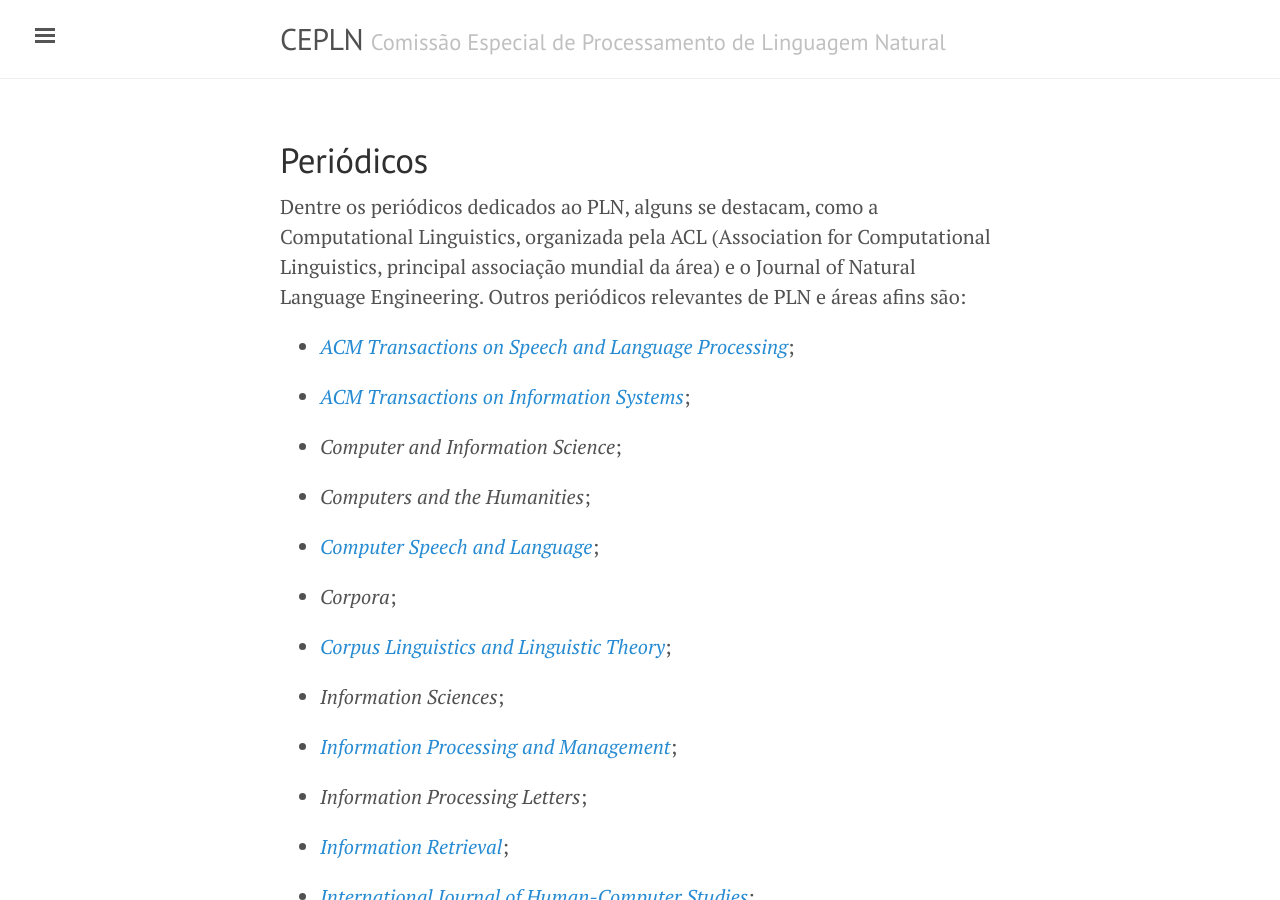
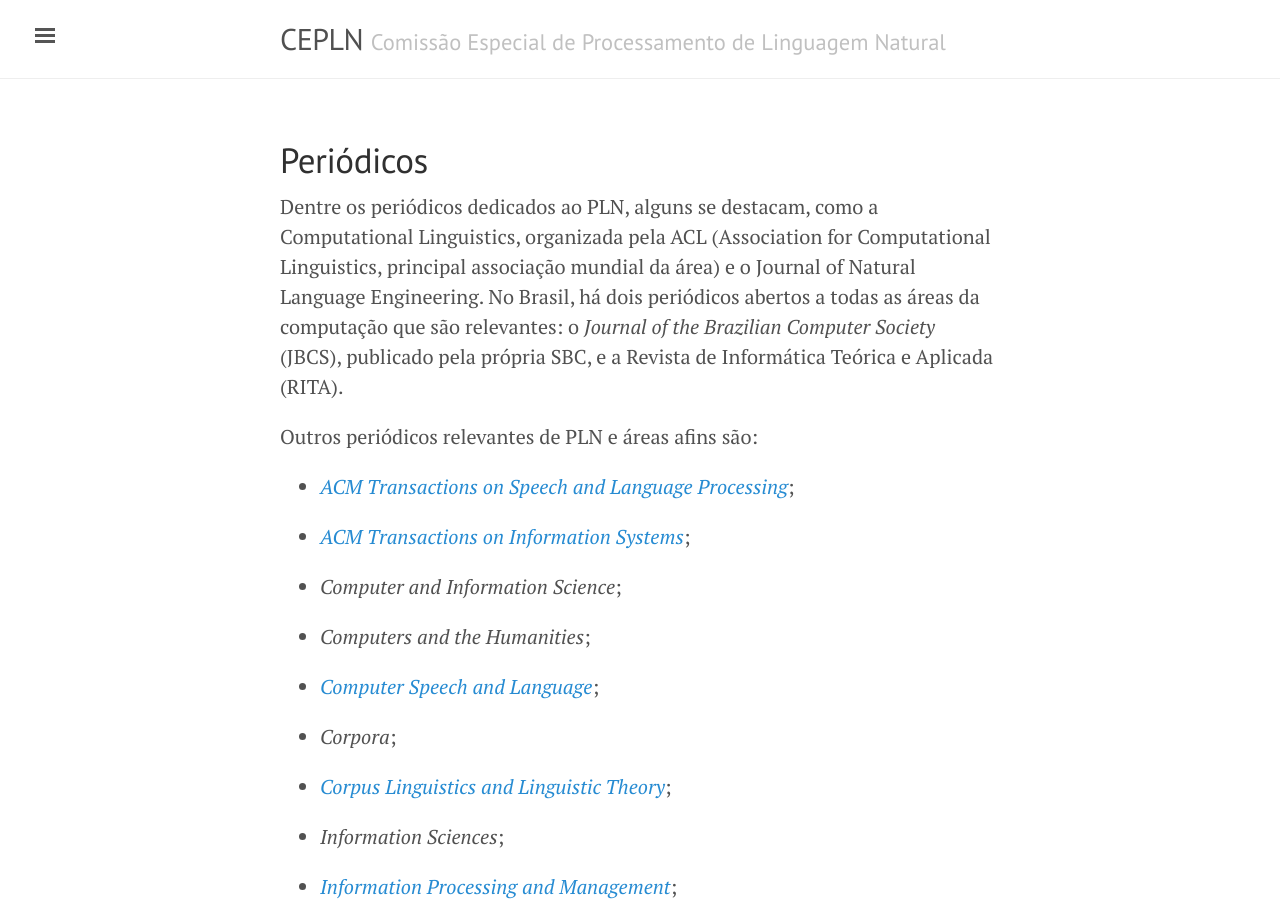
Before and after one commit to CEPLN/website, a Jekyll site: the page built from periodicos.md, in a window 1280 px wide and 900 px high. Built offline with Jekyll 4.4.1, drawn with Linux system fonts in a browser that asks for light colours; some of the changed text lies outside the part shown.

Commit message:
Update periodicos.md

```diff
--- a/periodicos.md
+++ b/periodicos.md
@@ -4,11 +4,9 @@ title: Periódicos
 permalink: /periodicos/
 ---
 
-Dentre os periódicos dedicados ao PLN, alguns se destacam, como a
-Computational Linguistics, organizada pela ACL (Association for
-Computational Linguistics, principal associação mundial da área) e o
-Journal of Natural Language Engineering. Outros periódicos relevantes
-de PLN e áreas afins são:
+Dentre os periódicos dedicados ao PLN, alguns se destacam, como a Computational Linguistics, organizada pela ACL (Association for Computational Linguistics, principal associação mundial da área) e o Journal of Natural Language Engineering. No Brasil, há dois periódicos abertos a todas as áreas da computação que são relevantes: o _Journal of the Brazilian Computer Society_ (JBCS), publicado pela própria SBC, e a Revista de Informática Teórica e Aplicada (RITA).
+
+Outros periódicos relevantes de PLN e áreas afins são:
 
 * _[ACM Transactions on Speech and Language Processing](http://www.acm.org/pubs/tslp.html)_;
 
```
Also changed, not shown: other parts of periodicos.md (+0 -5 lines).
